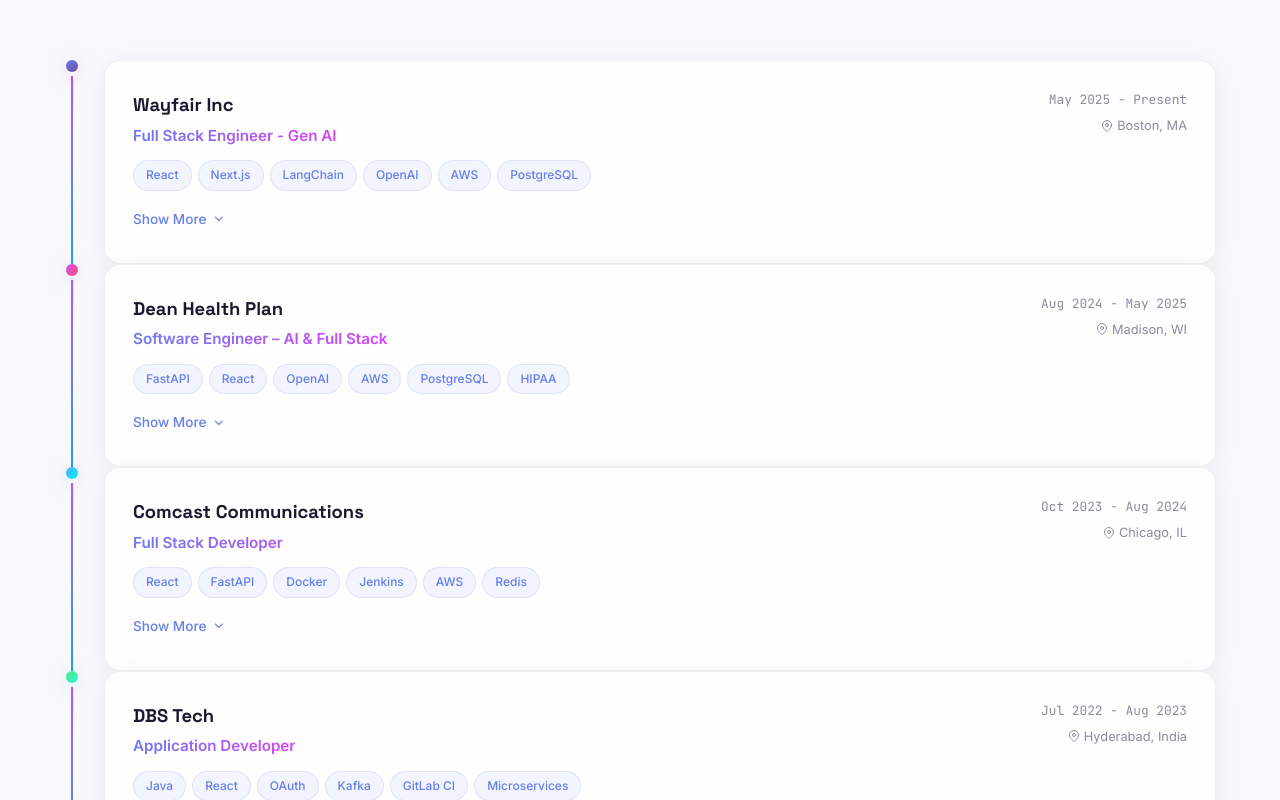
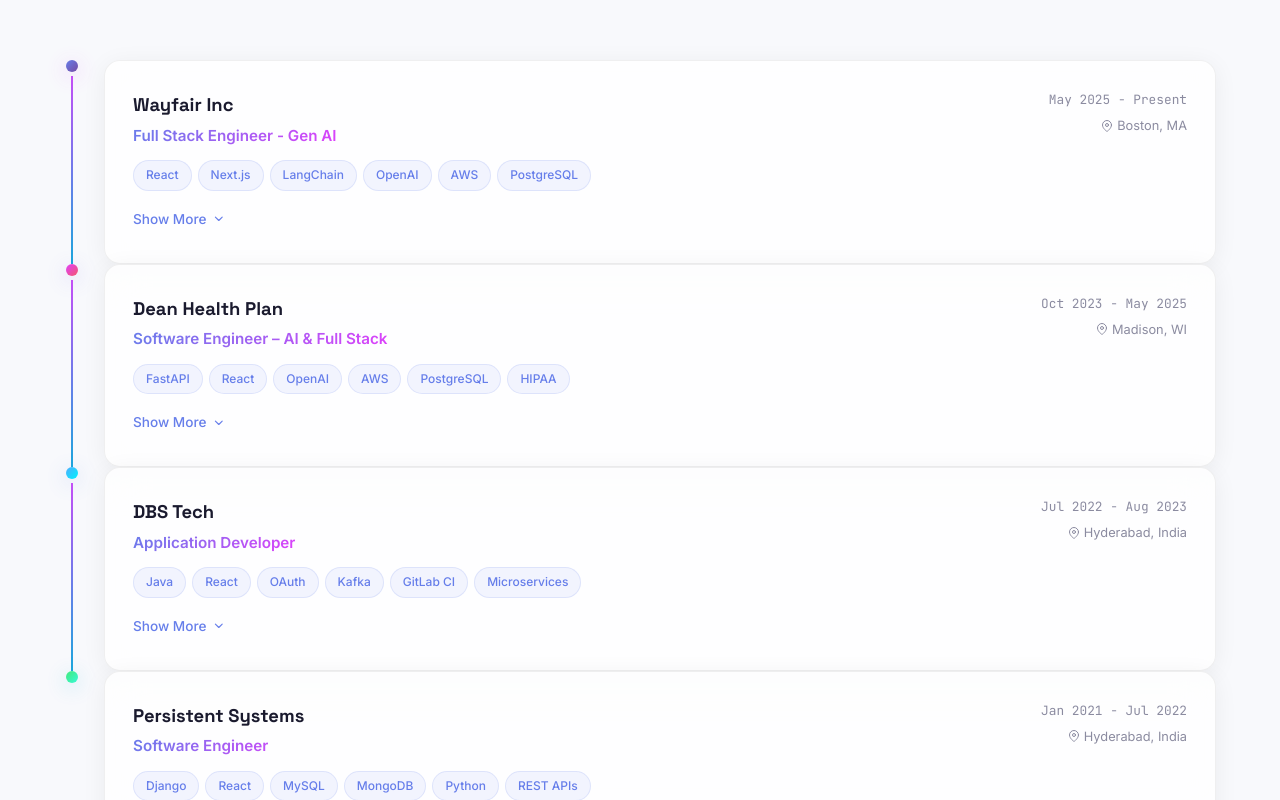
Before and after one commit to Abhinav-519/portfolio-v1, a React (Vite) app: page / in a window 1280 px wide. Shown: the part 2000-2800 px from the top of the page. Built offline with nearby package versions, Linux system fonts and the light colour scheme.

Commit message:
Update resume with new employment period and remove entry
Updated the employment period for Dean Health Plan and removed the Comcast Communications entry from the resume.

```diff
--- a/src/data/resume.js
+++ b/src/data/resume.js
@@ -38,7 +38,7 @@ export const experience = [
         company: "Dean Health Plan",
         role: "Software Engineer – AI & Full Stack",
         location: "Madison, WI",
-        period: "Aug 2024 - May 2025",
+        period: "Oct 2023 - May 2025",
         highlights: [
             "Developed AI-powered analytics dashboards for claim trends and fraud detection with grounding validation.",
             "Created an intelligent document-processing engine using Python and OpenAI APIs, reducing manual data entry by 60%.",
@@ -49,21 +49,7 @@ export const experience = [
             "Delivered validated, compliant AI systems that enhanced operational efficiency and reduced manual processing effort.",
         tags: ["FastAPI", "React", "OpenAI", "AWS", "PostgreSQL", "HIPAA"],
     },
-    {
-        company: "Comcast Communications",
-        role: "Full Stack Developer",
-        location: "Chicago, IL",
-        period: "Oct 2023 - Aug 2024",
-        highlights: [
-            "Built interactive dashboards using React.js and TailwindCSS for real-time monitoring and operational visibility.",
-            "Designed scalable backend services using Python (FastAPI) for service provisioning and customer management.",
-            "Implemented CI/CD pipelines using Jenkins and Docker, reducing deployment time by 70%.",
-            "Deployed containerized services on AWS ECS and Cloudflare achieving 99.9% uptime.",
-        ],
-        impact:
-            "Delivered Python-driven full-stack platforms and data pipelines improving internal visibility and system reliability.",
-        tags: ["React", "FastAPI", "Docker", "Jenkins", "AWS", "Redis"],
-    },
+
     {
         company: "DBS Tech",
         role: "Application Developer",
```
